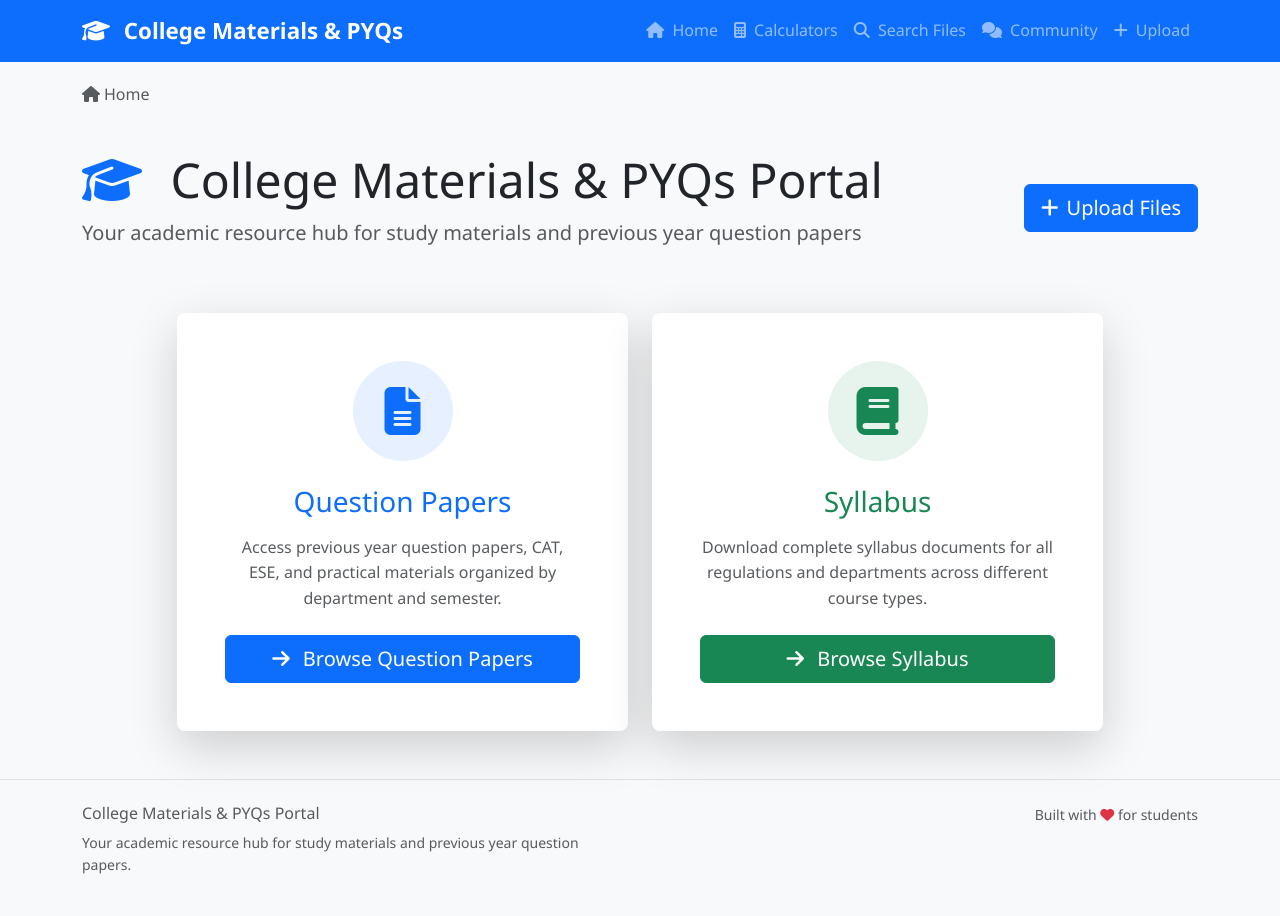
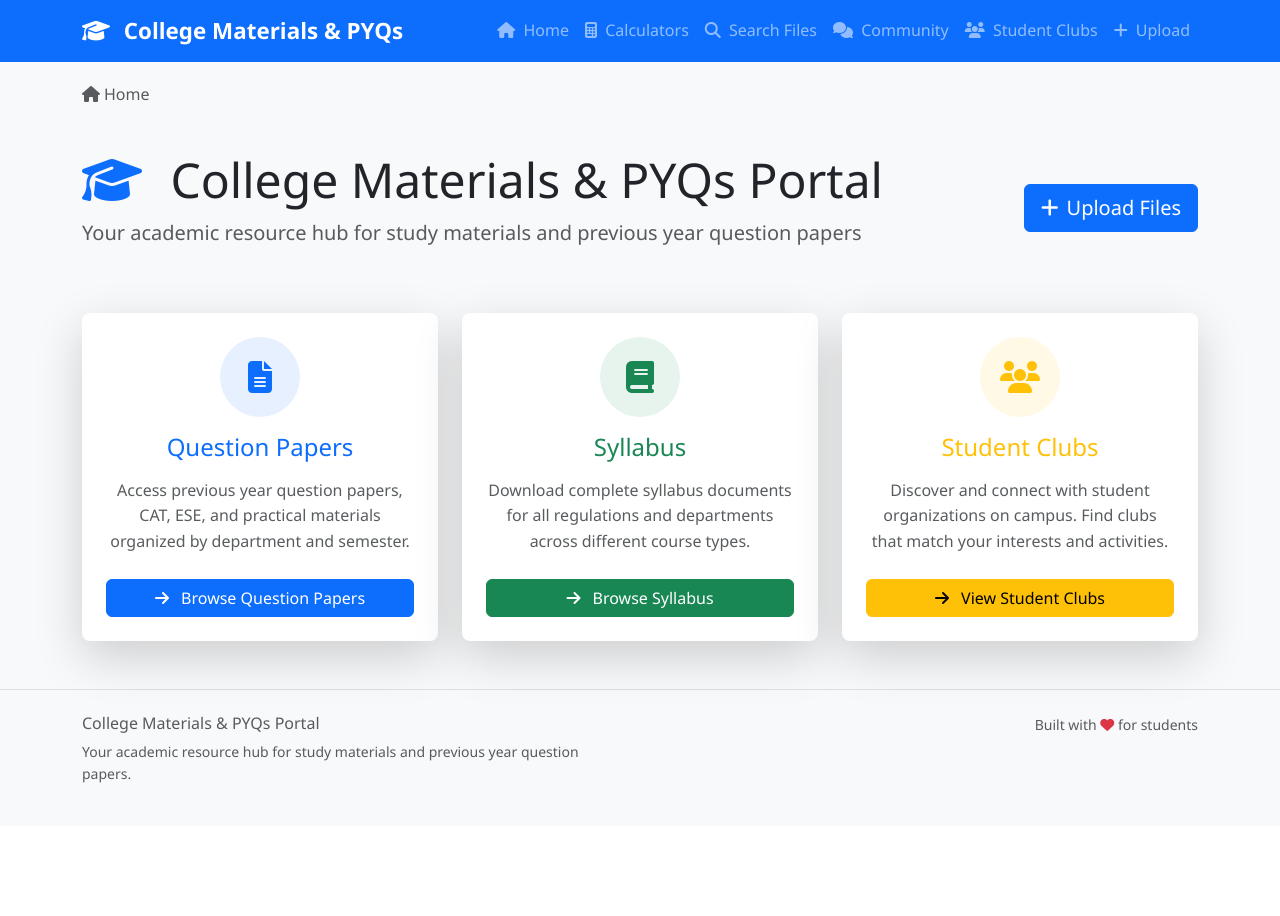
Before and after one commit to Sharruk/website, a Flask app: page / in a window 1280 px wide. After the commit the page ends 783 px from the top, so only its background shows below. Run offline with Flask 3, Linux system fonts and the light colour scheme.

Commit message:
Implement student clubs section with directory and admin features
Adds clubs.json, clubs page with card display, admin-only club addition via form, screenshot uploads to uploads/clubs, and integrates the new section into the homepage.

Replit-Commit-Author: Agent
Replit-Commit-Session-Id: c10c1c06-5c6d-4f20-903c-c95215e80bd4
Replit-Commit-Screenshot-Url: https://storage.googleapis.com/screenshot-production-us-central1/990cd8fe-7905-40a0-80eb-51f737aaaccb/4e4c144d-a4a7-4d74-8b02-796f19109f39.jpg

```diff
--- a/app.py
+++ b/app.py
@@ -54,6 +54,27 @@ def save_community_data(data):
             json.dump(data, f, indent=2)
     except Exception as e:
         app.logger.error(f"Error saving community data: {str(e)}")
+
+def load_clubs_data():
+    """Load clubs data from JSON file"""
+    try:
+        if os.path.exists('clubs.json'):
+            with open('clubs.json', 'r') as f:
+                return json.load(f)
+        else:
+            return {"clubs": [], "next_id": 1}
+    except Exception as e:
+        app.logger.error(f"Error loading clubs data: {str(e)}")
+        return {"clubs": [], "next_id": 1}
+
+def save_clubs_data(data):
+    """Save clubs data to JSON file"""
+    try:
+        with open('clubs.json', 'w') as f:
+            json.dump(data, f, indent=2)
+    except Exception as e:
+        app.logger.error(f"Error saving clubs data: {str(e)}")
+        raise
 
 def load_data():
     """Load data from JSON file"""
@@ -1280,5 +1301,150 @@ def add_discussion_reply():
         app.logger.error(f"Error adding reply: {str(e)}")
         return jsonify({'success': False, 'error': str(e)}), 500
 
+@app.route('/clubs')
+def clubs():
+    """Student Clubs page"""
+    clubs_data = load_clubs_data()
+    return render_template('clubs.html', clubs=clubs_data.get('clubs', []))
+
+@app.route('/clubs/add')
+def add_club():
+    """Add new club page (admin only)"""
+    # Simple admin check via URL parameter
+    if request.args.get('admin') != 'true':
+        flash('Admin access required to add clubs.', 'error')
+        return redirect(url_for('clubs'))
+
+    return render_template('add_club.html')
+
+@app.route('/clubs/add', methods=['POST'])
+def add_club_post():
+    """Handle club addition"""
+    try:
+        # Simple admin check
+        if request.args.get('admin') != 'true':
+            flash('Admin access required to add clubs.', 'error')
+            return redirect(url_for('clubs'))
+
+        club_name = request.form.get('club_name', '').strip()
+        description = request.form.get('description', '').strip()
+        instagram_link = request.form.get('instagram_link', '').strip()
+
+        if not club_name:
+            flash('Club name is required.', 'error')
+            return redirect(url_for('add_club') + '?admin=true')
+
+        # Handle file upload
+        screenshot_filename = None
+        if 'instagram_screenshot' in request.files:
+            file = request.files['instagram_screenshot']
+            if file and file.filename:
+                # Create clubs upload directory
+                clubs_upload_dir = os.path.join(UPLOAD_FOLDER, 'clubs')
+                os.makedirs(clubs_upload_dir, exist_ok=True)
+
+                # Secure filename and save
+                filename = secure_filename(file.filename)
+                timestamp = datetime.now().strftime('%Y%m%d_%H%M%S_')
+                screenshot_filename = timestamp + filename
+                file_path = os.path.join(clubs_upload_dir, screenshot_filename)
+                file.save(file_path)
+
+        # Load existing clubs data
+        clubs_data = load_clubs_data()
+
+        # Create new club entry
+        new_club = {
+            'id': clubs_data.get('next_id', 1),
+            'name': club_name,
+            'description': description if description else None,
+            'instagram_link': instagram_link if instagram_link else None,
+            'instagram_screenshot': screenshot_filename,
+            'created_at': datetime.now().isoformat()
+        }
+
+        # Add to clubs list and update next_id
+        clubs_data['clubs'].append(new_club)
+        clubs_data['next_id'] = clubs_data.get('next_id', 1) + 1
+
+        # Save to file
+        save_clubs_data(clubs_data)
+
+        flash(f'Club "{club_name}" added successfully!', 'success')
+        return redirect(url_for('clubs'))
+
+    except Exception as e:
+        app.logger.error(f"Error adding club: {str(e)}")
+        flash(f'Error adding club: {str(e)}', 'error')
+        return redirect(url_for('add_club') + '?admin=true')
+
+@app.route('/clubs/screenshot/<filename>')
+def club_screenshot(filename):
+    """Serve club screenshots securely"""
+    try:
+        # Security check: ensure filename doesn't contain path traversal
+        if '..' in filename or filename.startswith('/'):
+            app.logger.warning(f"Invalid file path attempted: {filename}")
+            return "Invalid file path", 400
+
+        clubs_dir = os.path.join(UPLOAD_FOLDER, 'clubs')
+        file_path = os.path.join(clubs_dir, filename)
+
+        # Check if file exists
+        if not os.path.exists(file_path):
+            app.logger.error(f"Club screenshot not found: {file_path}")
+            return "File not found", 404
+
+        # Verify file is within clubs directory
+        if not file_path.startswith(os.path.abspath(clubs_dir)):
+            app.logger.warning(f"File path outside clubs directory: {file_path}")
+            return "Invalid file path", 400
+
+        return send_from_directory(clubs_dir, filename, as_attachment=False)
+    except Exception as e:
+        app.logger.error(f"Error serving club screenshot {filename}: {str(e)}")
+        return f"Error serving file: {str(e)}", 500
+
+@app.route('/admin/clubs/delete/<int:club_id>', methods=['POST'])
+def delete_club(club_id):
+    """Delete a club (admin only)"""
+    try:
+        # Simple admin check
+        if request.args.get('admin') != 'true':
+            return jsonify({'success': False, 'error': 'Admin access required'}), 403
+
+        clubs_data = load_clubs_data()
+        clubs = clubs_data.get('clubs', [])
+
+        # Find and remove the club
+        club_found = False
+        club_to_delete = None
+        for i, club in enumerate(clubs):
+            if club['id'] == club_id:
+                club_to_delete = clubs.pop(i)
+                club_found = True
+                break
+
+        if not club_found:
+            return jsonify({'success': False, 'error': 'Club not found'}), 404
+
+        # Delete screenshot file if exists
+        if club_to_delete and club_to_delete.get('instagram_screenshot'):
+            screenshot_path = os.path.join(UPLOAD_FOLDER, 'clubs', club_to_delete['instagram_screenshot'])
+            if os.path.exists(screenshot_path):
+                try:
+                    os.remove(screenshot_path)
+                except Exception as e:
+                    app.logger.warning(f"Could not delete screenshot file: {str(e)}")
+
+        # Save updated data
+        save_clubs_data(clubs_data)
+
+        return jsonify({'success': True})
+
+    except Exception as e:
+        app.logger.error(f"Error deleting club: {str(e)}")
+        return jsonify({'success': False, 'error': str(e)}), 500
+
 if __name__ == '__main__':
     app.run(host='0.0.0.0', port=5000, debug=True)
--- a/templates/base.html
+++ b/templates/base.html
@@ -43,6 +43,11 @@
                     <li class="nav-item">
                         <a class="nav-link" href="{{ url_for('community') }}">
                             <i class="fas fa-comments me-1"></i> Community
+                        </a>
+                    </li>
+                    <li class="nav-item">
+                        <a class="nav-link" href="{{ url_for('clubs') }}">
+                            <i class="fas fa-users me-1"></i> Student Clubs
                         </a>
                     </li>
                     <li class="nav-item">
--- a/templates/index.html
+++ b/templates/index.html
@@ -34,17 +34,17 @@
 
 <div class="row g-4 justify-content-center">
     <!-- Question Papers Section -->
-    <div class="col-lg-5 col-md-6">
+    <div class="col-lg-4 col-md-6">
         <div class="card h-100 shadow-lg hover-card border-0">
-            <div class="card-body text-center p-5">
-                <div class="bg-primary bg-opacity-10 rounded-circle d-inline-flex align-items-center justify-content-center mb-4" style="width: 100px; height: 100px;">
-                    <i class="fas fa-file-alt fa-3x text-primary"></i>
+            <div class="card-body text-center p-4">
+                <div class="bg-primary bg-opacity-10 rounded-circle d-inline-flex align-items-center justify-content-center mb-3" style="width: 80px; height: 80px;">
+                    <i class="fas fa-file-alt fa-2x text-primary"></i>
                 </div>
-                <h3 class="card-title mb-3 text-primary">Question Papers</h3>
+                <h4 class="card-title mb-3 text-primary">Question Papers</h4>
                 <p class="card-text text-muted mb-4">
                     Access previous year question papers, CAT, ESE, and practical materials organized by department and semester.
                 </p>
-                <a href="{{ url_for('materials_home') }}" class="btn btn-primary btn-lg w-100">
+                <a href="{{ url_for('materials_home') }}" class="btn btn-primary w-100">
                     <i class="fas fa-arrow-right me-2"></i>
                     Browse Question Papers
                 </a>
@@ -53,19 +53,38 @@
     </div>
 
     <!-- Syllabus Section -->
-    <div class="col-lg-5 col-md-6">
+    <div class="col-lg-4 col-md-6">
         <div class="card h-100 shadow-lg hover-card border-0">
-            <div class="card-body text-center p-5">
-                <div class="bg-success bg-opacity-10 rounded-circle d-inline-flex align-items-center justify-content-center mb-4" style="width: 100px; height: 100px;">
-                    <i class="fas fa-book fa-3x text-success"></i>
+            <div class="card-body text-center p-4">
+                <div class="bg-success bg-opacity-10 rounded-circle d-inline-flex align-items-center justify-content-center mb-3" style="width: 80px; height: 80px;">
+                    <i class="fas fa-book fa-2x text-success"></i>
                 </div>
-                <h3 class="card-title mb-3 text-success">Syllabus</h3>
+                <h4 class="card-title mb-3 text-success">Syllabus</h4>
                 <p class="card-text text-muted mb-4">
                     Download complete syllabus documents for all regulations and departments across different course types.
                 </p>
-                <a href="{{ url_for('syllabus_home') }}" class="btn btn-success btn-lg w-100">
+                <a href="{{ url_for('syllabus_home') }}" class="btn btn-success w-100">
                     <i class="fas fa-arrow-right me-2"></i>
                     Browse Syllabus
+                </a>
+            </div>
+        </div>
+    </div>
+
+    <!-- Student Clubs Section -->
+    <div class="col-lg-4 col-md-6">
+        <div class="card h-100 shadow-lg hover-card border-0">
+            <div class="card-body text-center p-4">
+                <div class="bg-warning bg-opacity-10 rounded-circle d-inline-flex align-items-center justify-content-center mb-3" style="width: 80px; height: 80px;">
+                    <i class="fas fa-users fa-2x text-warning"></i>
+                </div>
+                <h4 class="card-title mb-3 text-warning">Student Clubs</h4>
+                <p class="card-text text-muted mb-4">
+                    Discover and connect with student organizations on campus. Find clubs that match your interests and activities.
+                </p>
+                <a href="{{ url_for('clubs') }}" class="btn btn-warning w-100">
+                    <i class="fas fa-arrow-right me-2"></i>
+                    View Student Clubs
                 </a>
             </div>
         </div>
```
Also changed, not shown: replit.md (+1 -0 lines).
